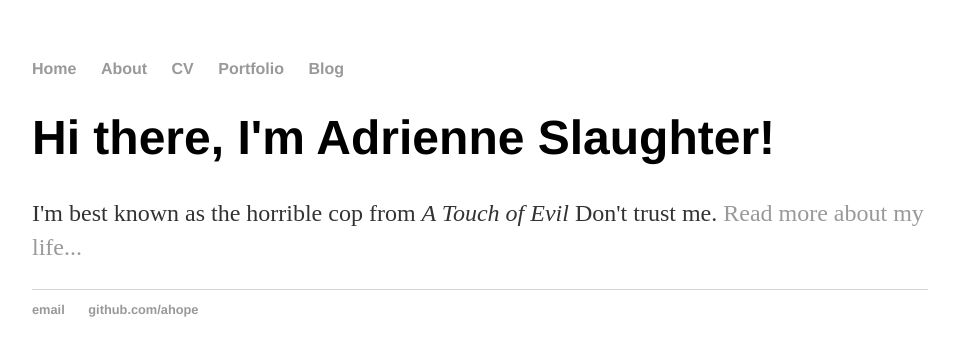
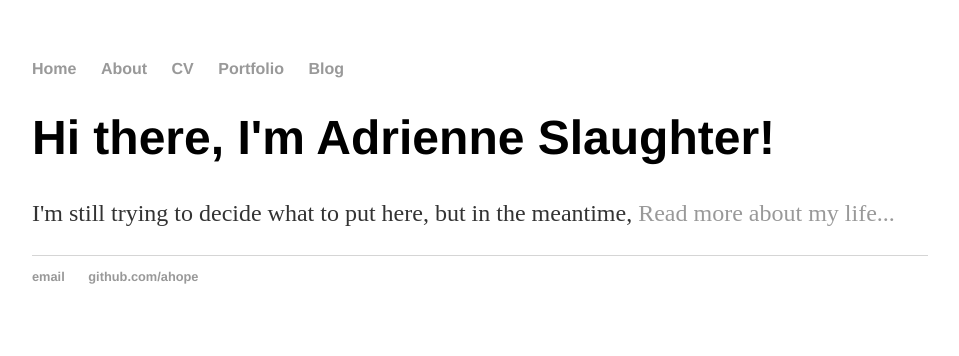
Before and after one commit to ahope/ahope.github.io, a Jekyll site: the page built from index.html, in a window 1280 px wide. Shown: the top 356 px of the page, without its empty margins (160-1119 px from the left). Built offline with Jekyll 4.4.1, drawn with Linux system fonts in a browser that asks for light colours.

Commit message:
Update index.html

```diff
--- a/index.html
+++ b/index.html
@@ -4,5 +4,6 @@ title: Adrienne Slaughter, Horrible Cop
 ---
 <div class="blurb">
 	<h1>Hi there, I'm Adrienne Slaughter!</h1>
-	<p>I'm best known as the horrible cop from <em>A Touch of Evil</em> Don't trust me. <a href="/about">Read more about my life...</a></p>
+<P>I'm still trying to decide what to put here, but in the meantime,
+		<a href="/about">Read more about my life...</a></p>
 </div><!-- /.blurb -->
```
